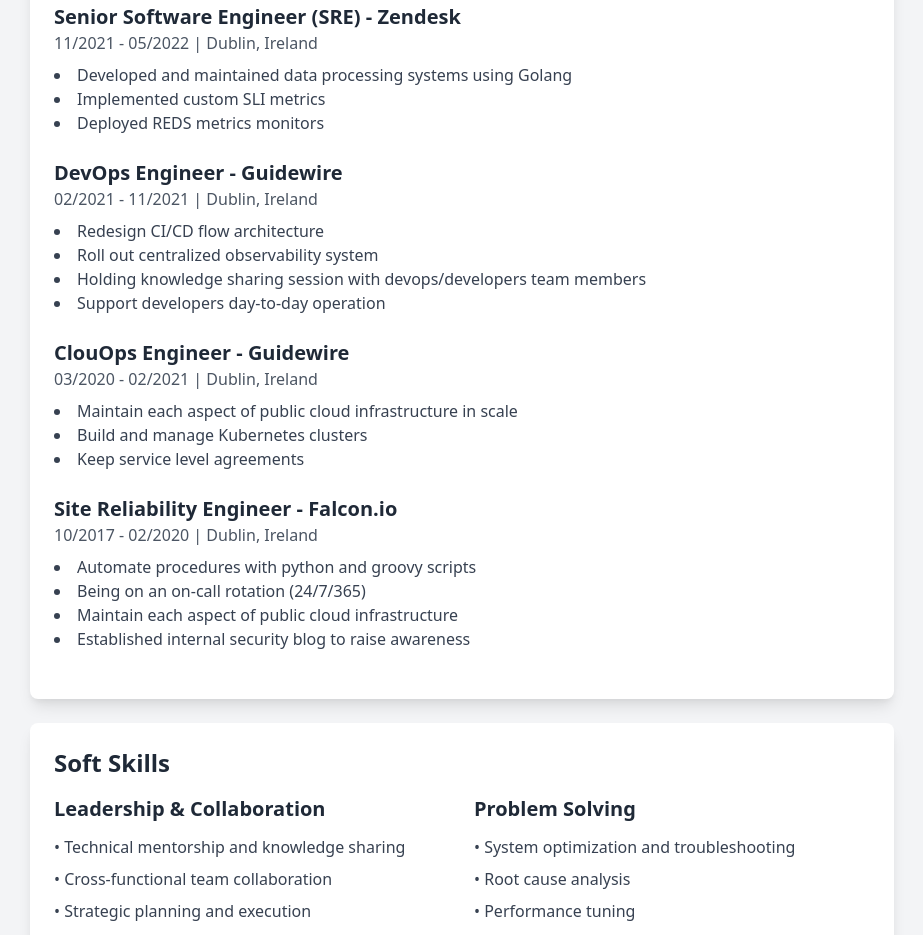
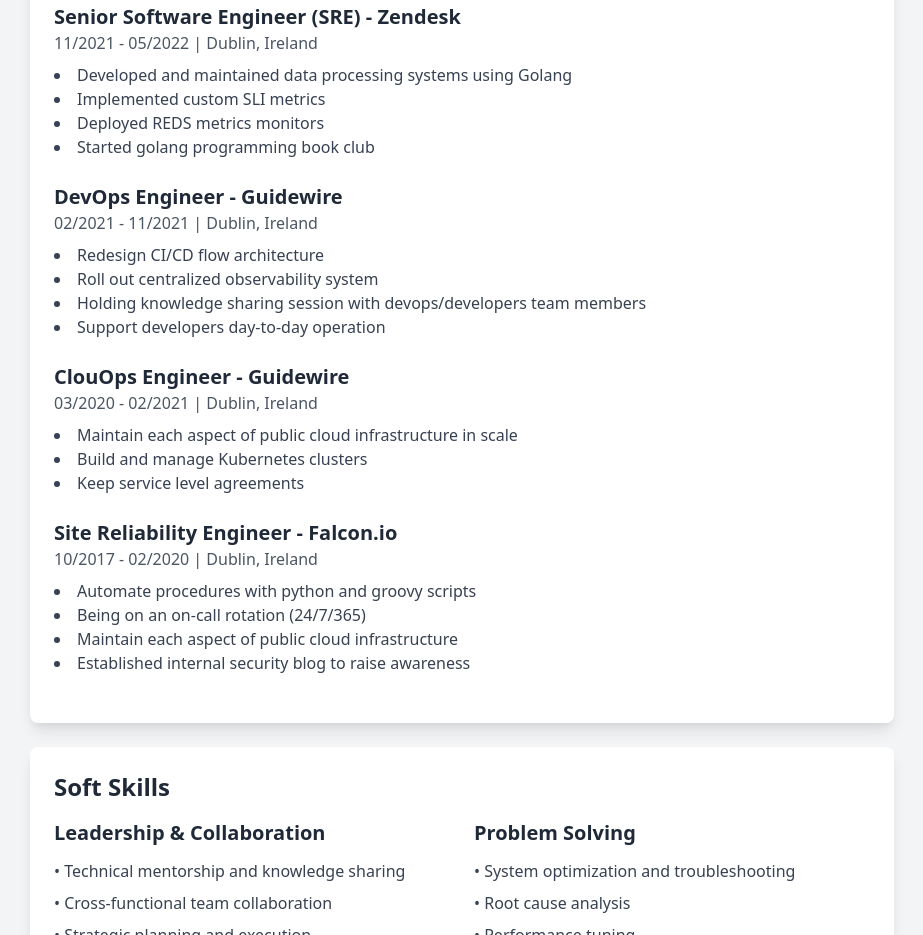
Before and after one commit to GoGstickGo/gogstickgo.github.io, a plain HTML site: page index.html in a window 1280 px wide. Shown: the part 1035-1970 px from the top of the page, without its empty margins (178-1101 px from the left). Drawn offline with nearby package versions, Linux system fonts and the light colour scheme.

Commit message:
fix:stuff

```diff
--- a/index.html
+++ b/index.html
@@ -64,6 +64,7 @@
                     <li>Developed and maintained data processing systems using Golang</li>
                     <li>Implemented custom SLI metrics</li>
                     <li>Deployed REDS metrics monitors</li>
+                    <li>Started golang programming book club</li>
                 </ul>
             </div>
 
```
Also changed, not shown: 2 other files.
